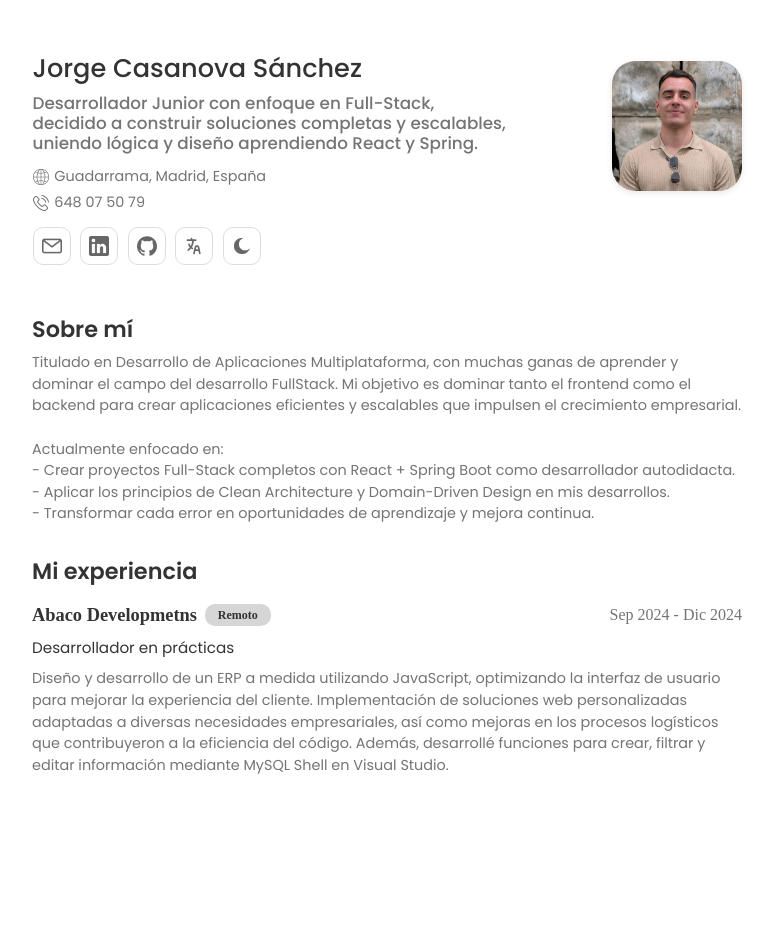
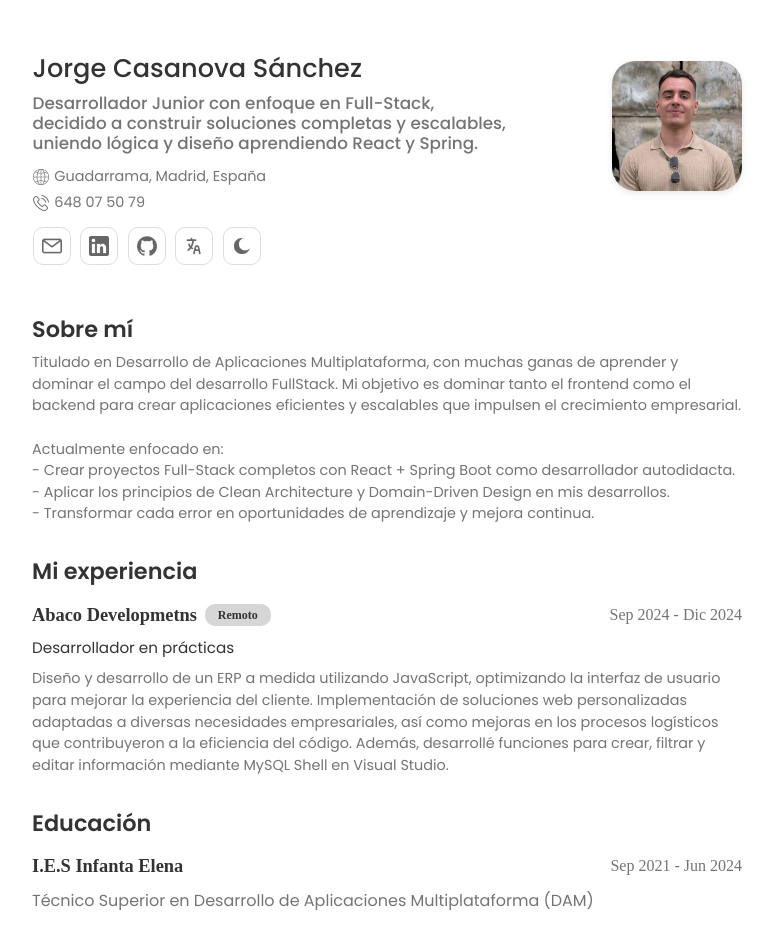
Before and after one commit to Jorge5115/portafolios-jorge, a React (Create React App) app: page / in a window 1280 px wide. Shown: the whole page, without its empty margins (253-1026 px from the left). Before the commit the page ends 800 px from the top, so only its background shows below. Built offline with nearby package versions, Linux system fonts and the light colour scheme.

Commit message:
Education section done

```diff
--- a/src/components/Header.jsx
+++ b/src/components/Header.jsx
@@ -158,6 +158,18 @@ const Header = ({ darkMode, onToggleTheme, language, onToggleLanguage }) => {
         </p>
       </div>
     </div>
+
+    <div className="education-container">
+        <h1 className="education-title">
+          {language === 'es' ? 'Educación' : 'Education'}
+        </h1>
+
+        <div className="education-header">
+          <span className="university-name">I.E.S Infanta Elena</span>
+          <span className="education-range">Sep 2021 - Jun 2024</span>
+        </div>
+        <p className="degree-name">{language === 'es' ? 'Técnico Superior en Desarrollo de Aplicaciones Multiplataforma (DAM)' : 'Advanced Technician in Multiplatform Application Development (DAM)'}</p>
+    </div>
     </>
   );
 };
--- a/src/styles/globals.css
+++ b/src/styles/globals.css
@@ -181,14 +181,12 @@ p, .header-title, .contacto p {
   font-family: 'Poppins', sans-serif;
 }
 
-
 .experience-header {
   display: flex;
   align-items: center;
   justify-content: space-between;
   flex-wrap: wrap; /* por si hay poco espacio en móvil */
   gap: 0.5rem;
-
   margin-bottom: -5px;
 }
 
@@ -219,10 +217,48 @@ p, .header-title, .contacto p {
 }
 
 .experience-content {
-
   font-weight: 400;
   font-size: 0.9rem;
   color: var(--text-secondary);
   line-height: 1.5;
   font-family: 'Poppins', sans-serif;
 }
+
+/* ===== EDUCATION CONTAINER ===== */
+.education-container {
+  max-width: 710px; /* Mismo ancho que el header */
+  width: 100%;
+  margin: 0 auto; /* Centrado horizontal */
+  display: flex;
+  flex-direction: column;
+  align-items: flex-start; /* Alinea el contenido a la izquierda como el header-info */
+}
+
+.education-title {
+  font-weight: 600;
+  font-size: 1.4rem;
+  color: var(--text-primary);
+  margin-bottom: 1rem; /* Espacio más consistente */
+  font-family: 'Poppins', sans-serif;
+}
+
+.education-header {
+  display: flex;
+  align-items: center;
+  justify-content: space-between;
+  width: 100%;
+  flex-wrap: wrap; /* por si hay poco espacio en móvil */
+  gap: 0.5rem;
+  margin-bottom: -5px;
+}
+
+.university-name {
+  font-weight: bold;
+  font-size: 1.15rem;
+  color: var(--title-primary);
+}
+
+.education-range {
+  margin-left: auto;
+  font-size: 1rem;
+}
```
